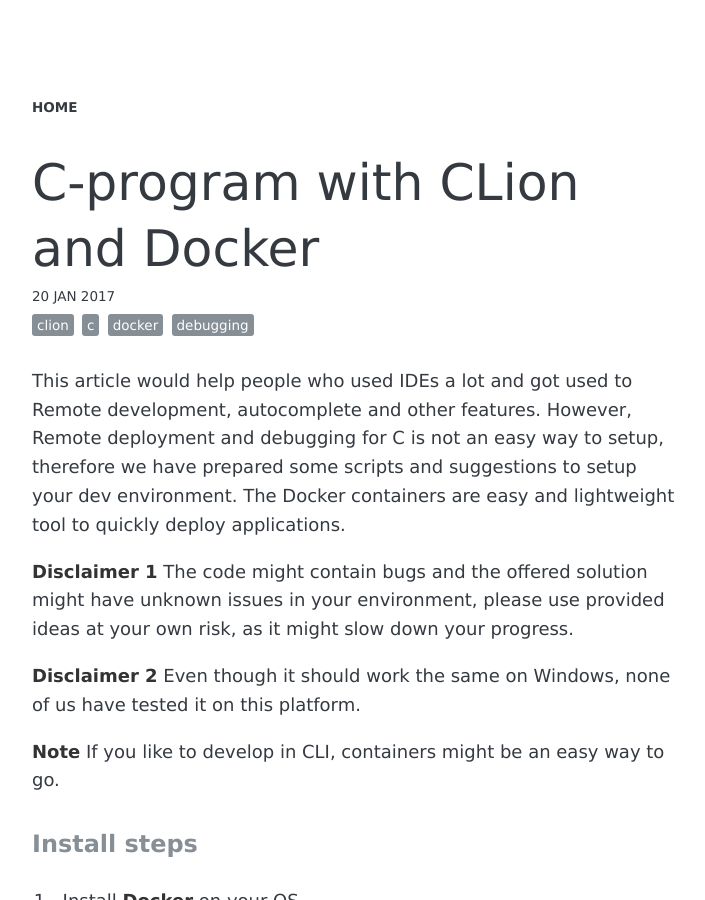
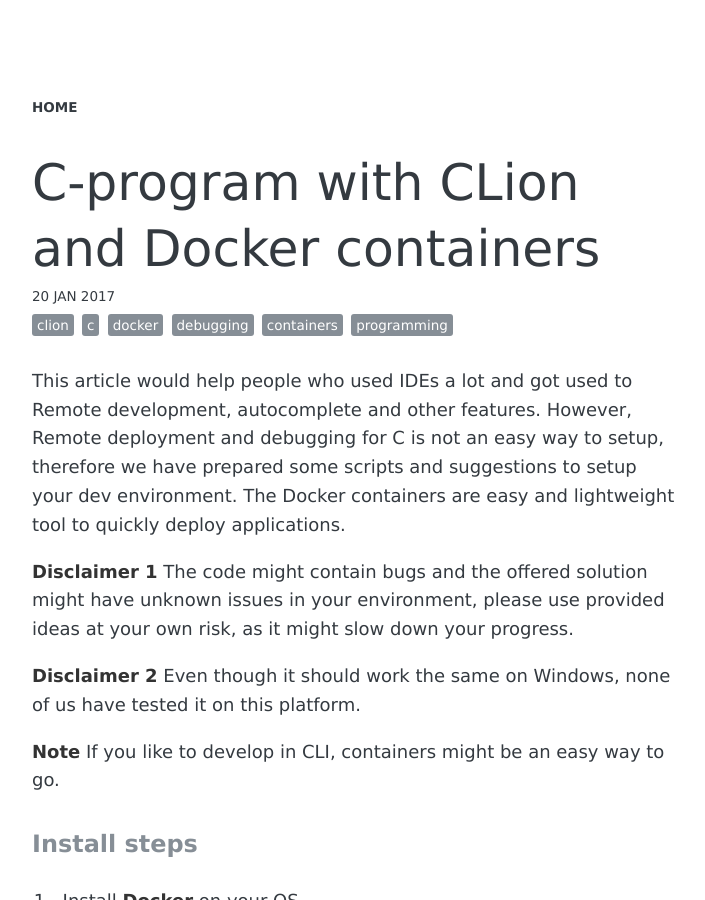
Before and after one commit to ebagdasa/ebagdasa.github.io, a Jekyll site: the page built from _posts/2017-01-20-docker-clion-debugging.md, in a window 1280 px wide and 900 px high. Shown: the whole window, without its empty margins (284-989 px from the left). Built offline with Jekyll 4.4.1, drawn with Linux system fonts in a browser that asks for light colours; nearby versions of some CDN libraries; some web fonts are replaced; comment, search, counter and statistics services are not loaded.

Commit message:
updated namings and tags

```diff
--- a/_posts/2017-01-20-docker-clion-debugging.md
+++ b/_posts/2017-01-20-docker-clion-debugging.md
@@ -1,10 +1,10 @@
 ---
 layout: post
-title: C-program with CLion and Docker
+title: C-program with CLion and Docker containers
 comments: true
-description: "How to configure Remote Debugging of C-program with CLion and Docker"
+description: "How to configure Remote Debugging of C-program with CLion and Docker containers"
 date: 2017-01-20
-tags: [clion, c, docker, debugging]
+tags: [clion, c, docker, debugging, containers, programming]
 comments: true
 share: true
 ---
```
